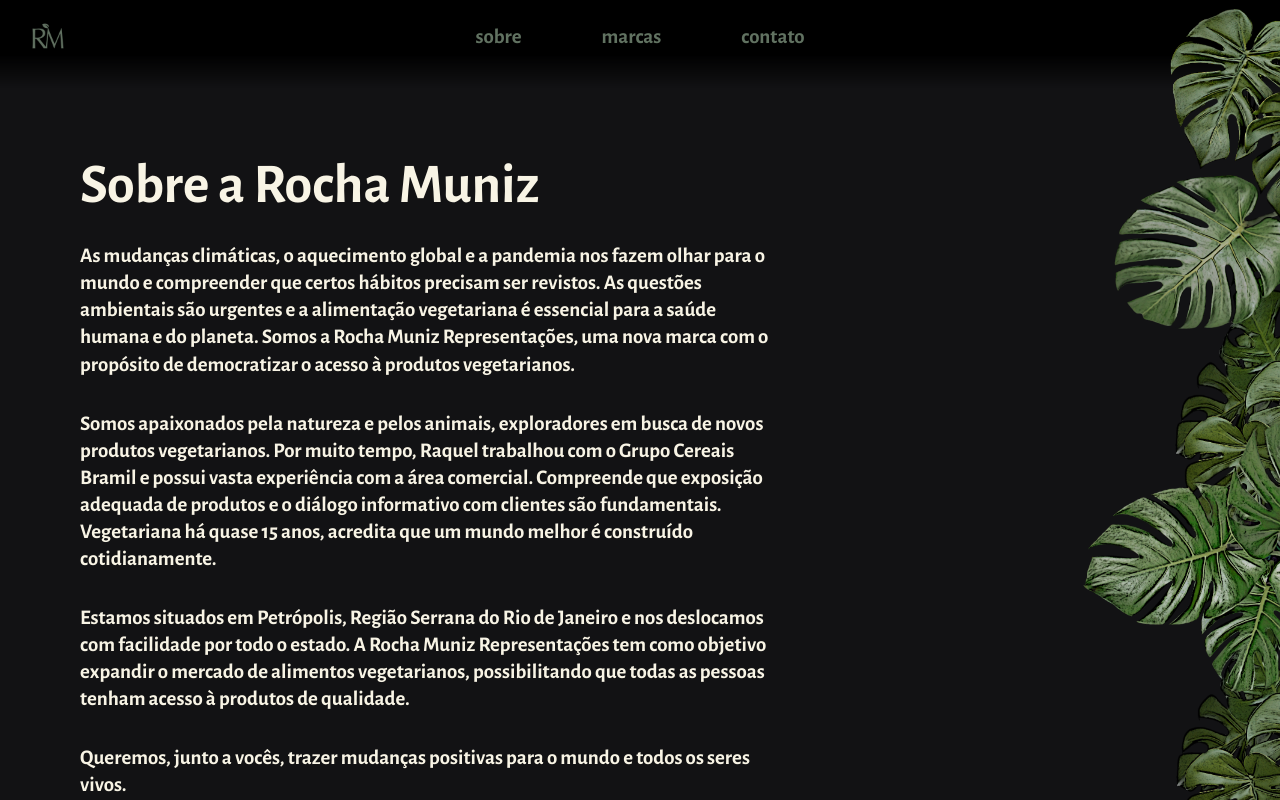
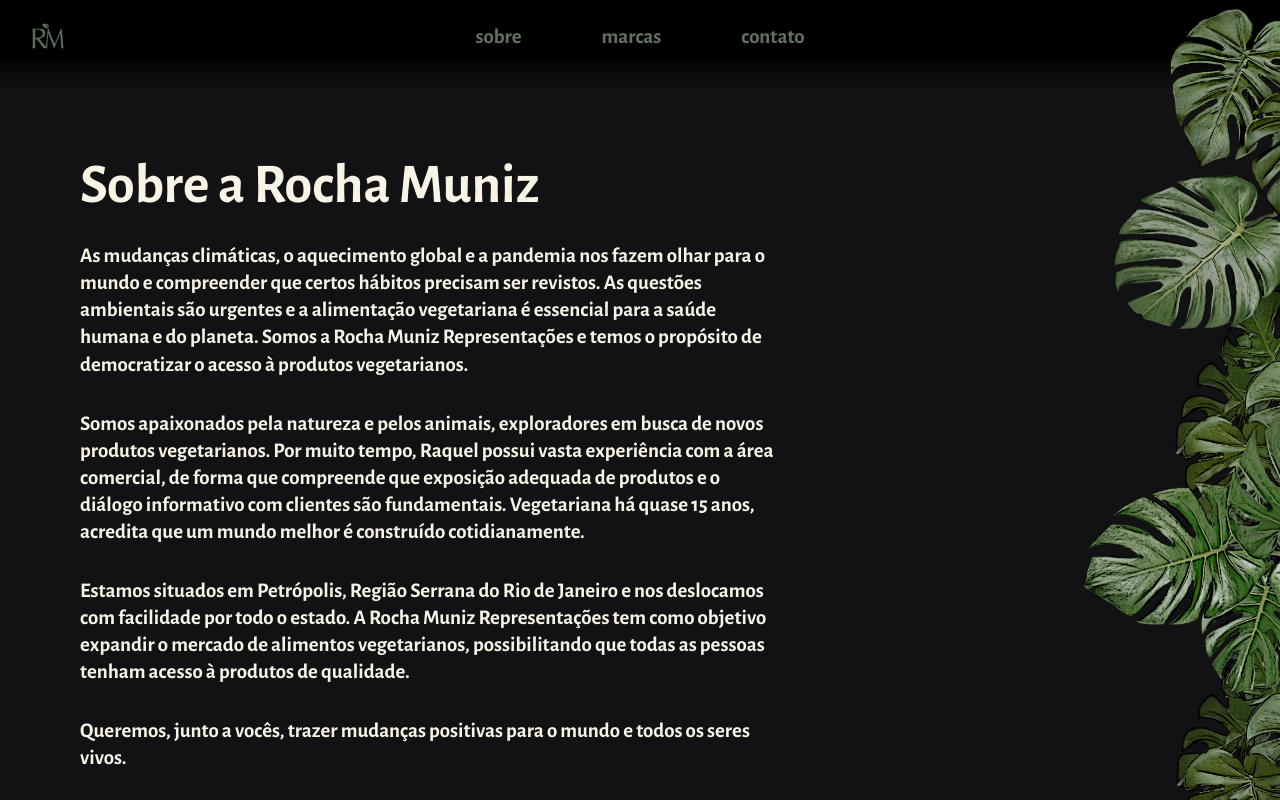
Before and after one commit to decarolis/rm-representacoes, a React (Create React App) app: page /sobre in a window 1280 px wide. Shown: the top 800 px of the page. Built offline with nearby package versions, Linux system fonts and the light colour scheme.

Commit message:
Some text changes

```diff
--- a/src/components/pages/About.js
+++ b/src/components/pages/About.js
@@ -10,16 +10,16 @@
         olhar para o mundo e compreender que certos hábitos precisam ser
         revistos. As questões ambientais são urgentes e a alimentação
         vegetariana é essencial para a saúde humana e do planeta. Somos a Rocha
-        Muniz Representações, uma nova marca com o propósito de democratizar o
-        acesso à produtos vegetarianos.
+        Muniz Representações e temos o propósito de democratizar o acesso à
+        produtos vegetarianos.
       </p>
       <p>
         Somos apaixonados pela natureza e pelos animais, exploradores em busca
-        de novos produtos vegetarianos. Por muito tempo, Raquel trabalhou com o
-        Grupo Cereais Bramil e possui vasta experiência com a área comercial.
-        Compreende que exposição adequada de produtos e o diálogo informativo
-        com clientes são fundamentais. Vegetariana há quase 15 anos, acredita
-        que um mundo melhor é construído cotidianamente.
+        de novos produtos vegetarianos. Por muito tempo, Raquel possui vasta
+        experiência com a área comercial, de forma que compreende que exposição
+        adequada de produtos e o diálogo informativo com clientes são
+        fundamentais. Vegetariana há quase 15 anos, acredita que um mundo melhor
+        é construído cotidianamente.
       </p>
       <p>
         Estamos situados em Petrópolis, Região Serrana do Rio de Janeiro e nos
```
